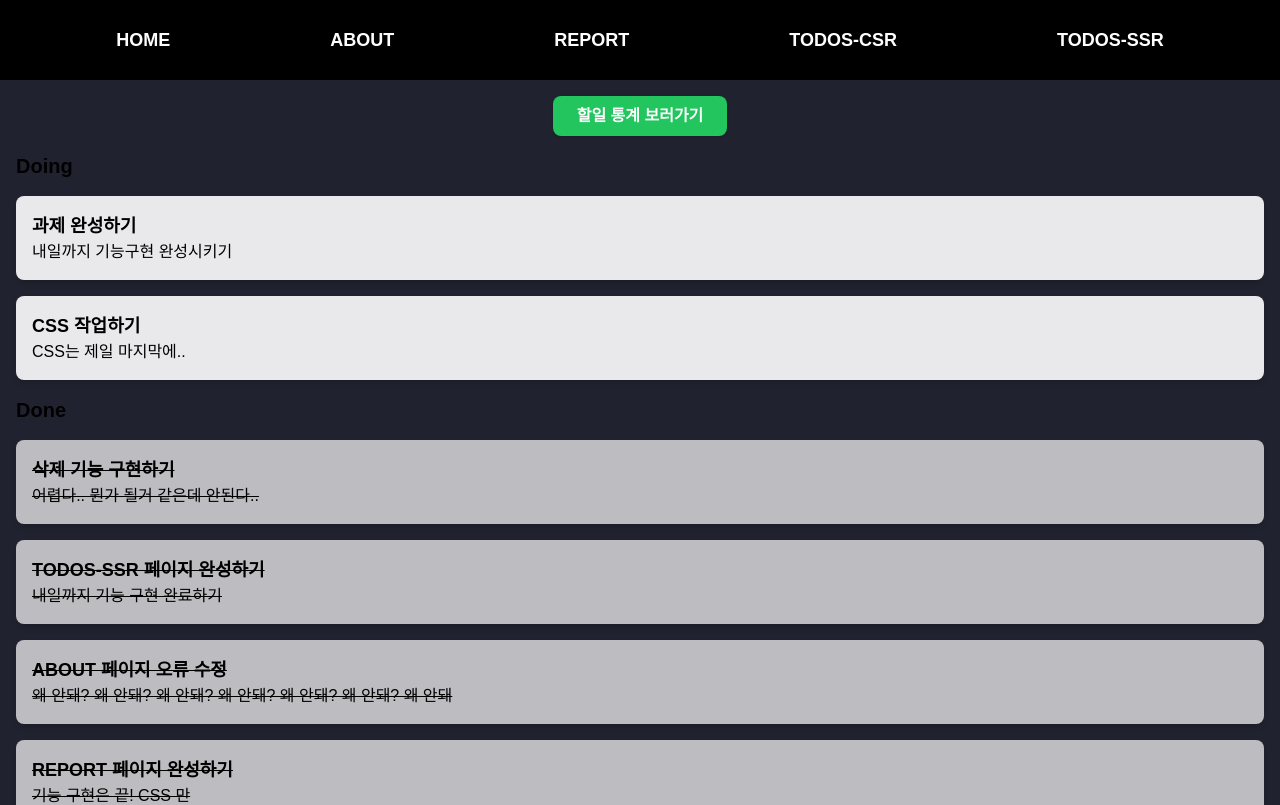
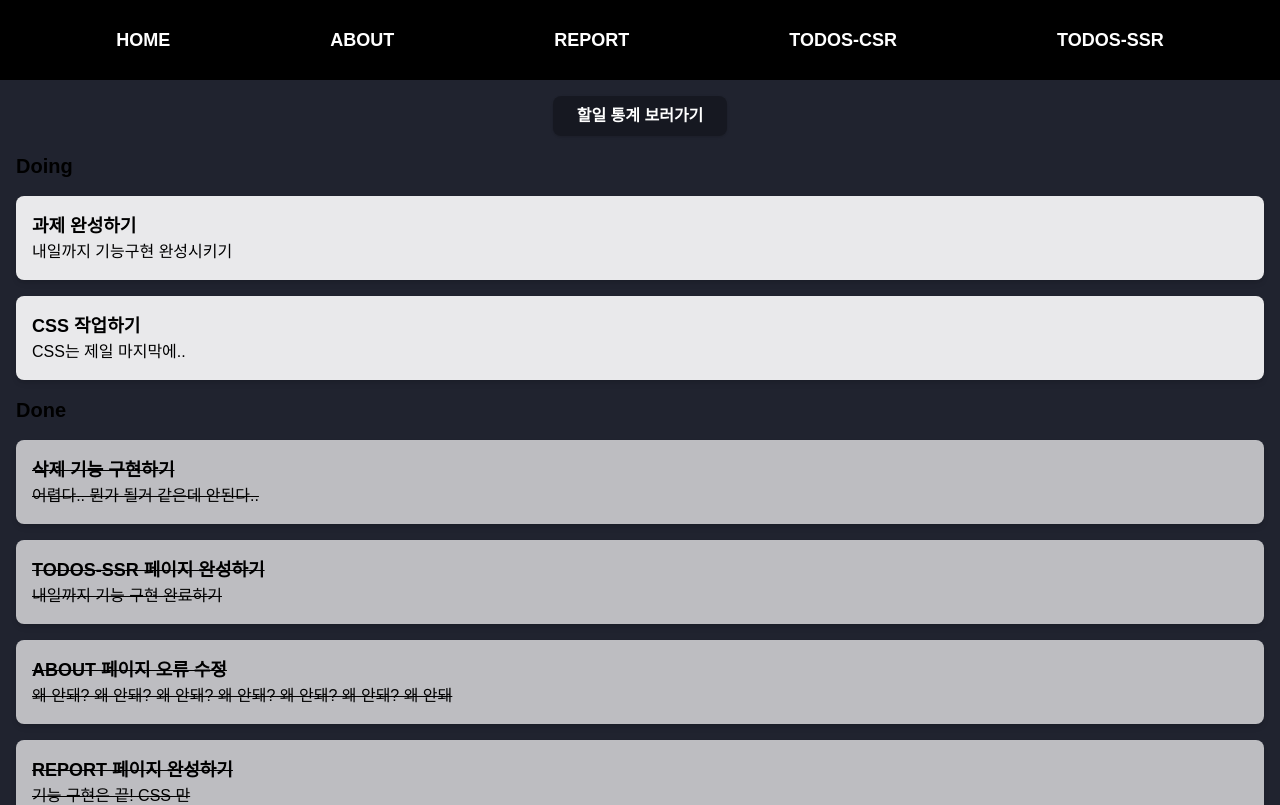
Before and after one commit to C1oudys/mytodolist-nextjs, a Next.js app: page /todo-ssr in a window 1280 px wide. Shown: the top 805 px of the page. Built offline with nearby package versions, Linux system fonts and the light colour scheme; data requests are answered from the project's data file; a web font is replaced by a local one.

Commit message:
design: ssr css 수정

```diff
--- a/src/components/reportLink.tsx
+++ b/src/components/reportLink.tsx
@@ -5,7 +5,7 @@ import React from "react";
 
 const ReportLinkButton = () => {
   return (
-    <Link href="/report" className="mt-4 px-6 py-2 bg-green-500 text-white font-semibold rounded-lg shadow hover:bg-green-600 focus:outline-none focus:ring-2 focus:ring-green-700 focus:ring-opacity-50 transition ease-in-out duration-150">
+    <Link href="/report" className="mt-4 px-6 py-2 bg-black bg-opacity-30 text-white font-semibold rounded-lg shadow hover:bg-black focus:outline-none focus:ring-2 focus:ring-blue-600 focus:ring-opacity-50 transition ease-in-out duration-150">
         할일 통계 보러가기
     </Link>
   );
```
